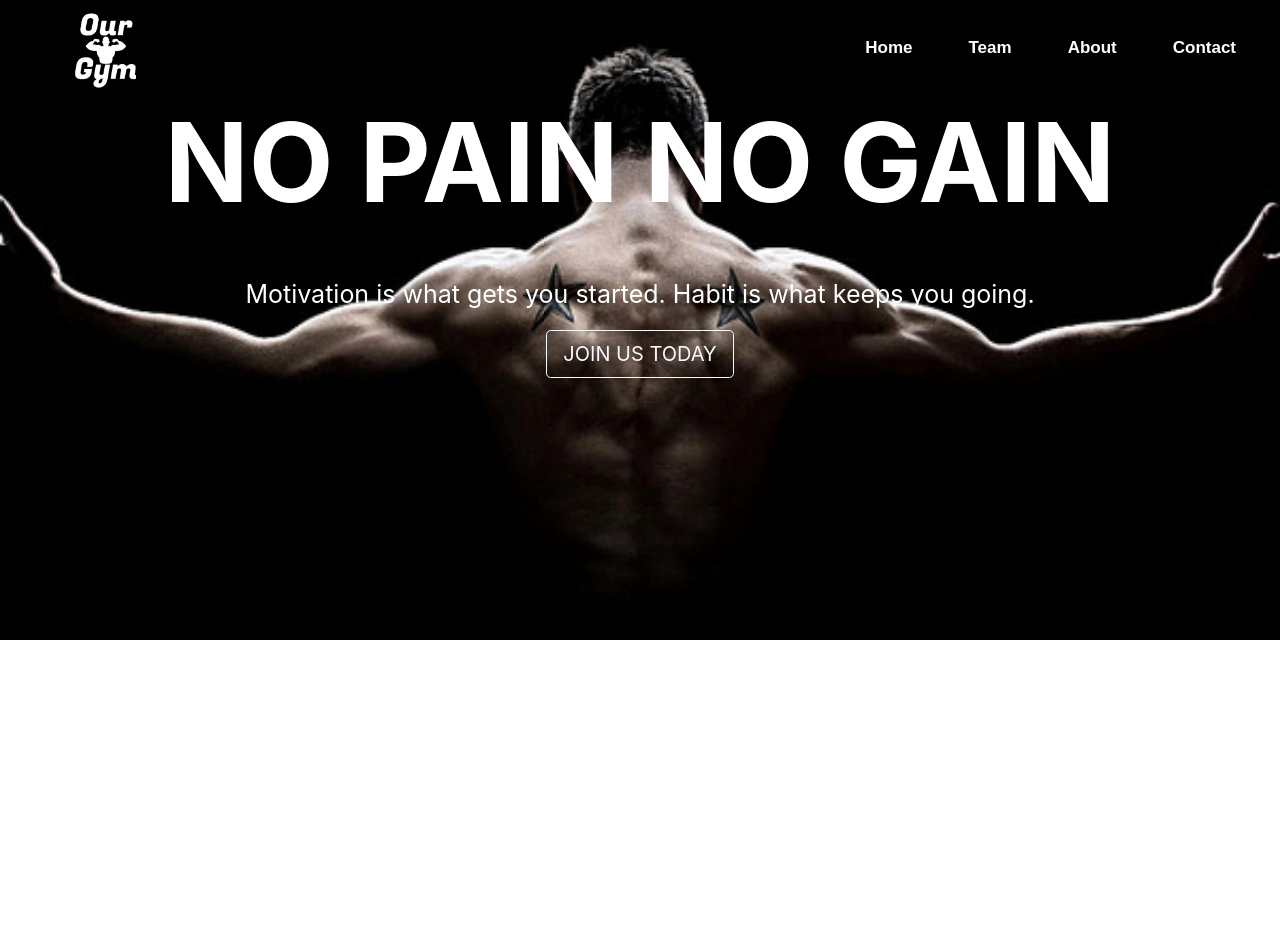
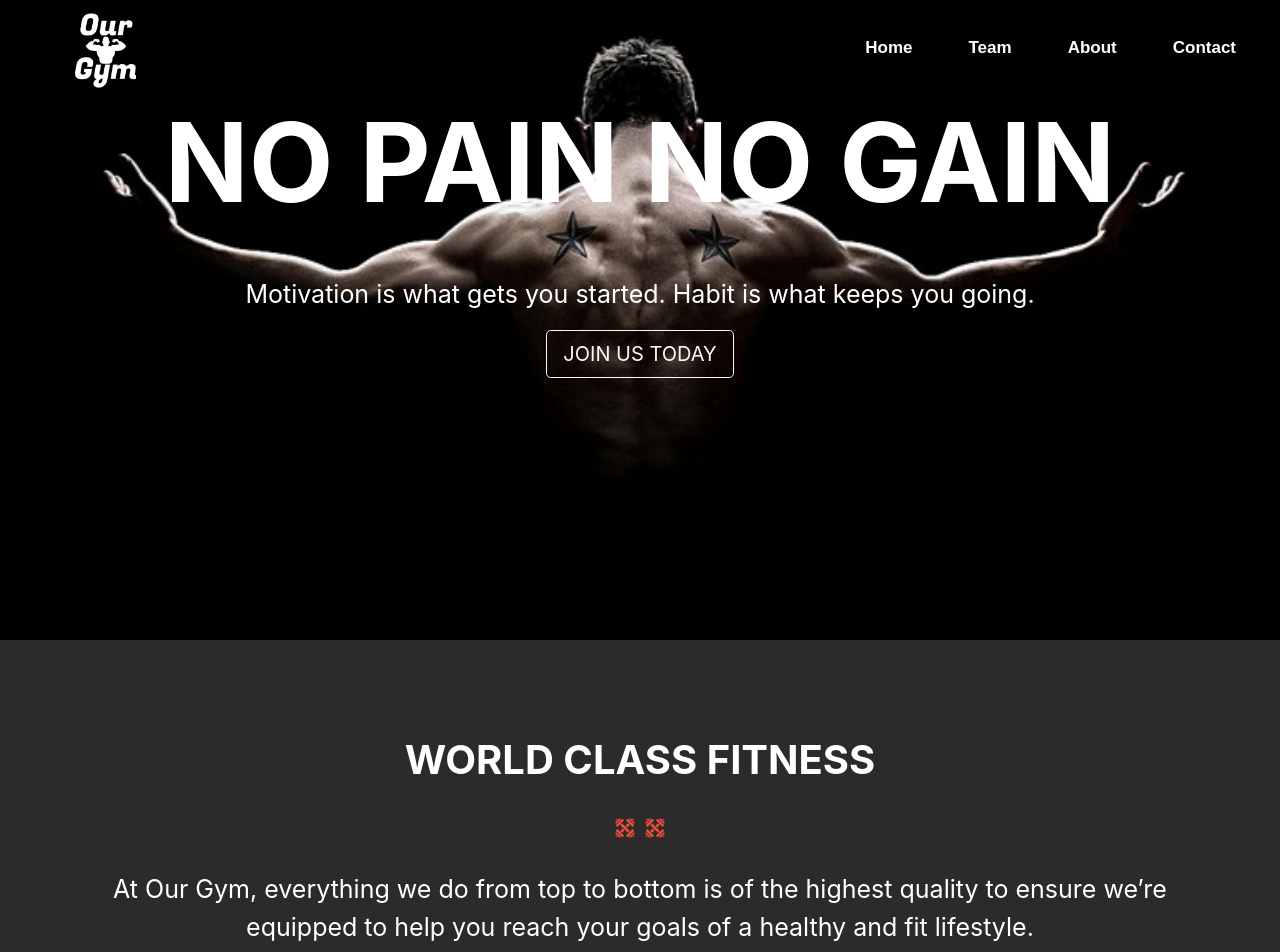
Before and after one commit to Asare12/MyReactApp, a React (Create React App) app: page / in a window 1280 px wide. Shown: the top 952 px of the page. Before the commit the page ends 800 px from the top, so only its background shows below. Built offline with nearby package versions, Linux system fonts and the light colour scheme.

Commit message:
Added about section

```diff
--- a/src/App.css
+++ b/src/App.css
@@ -24,6 +24,23 @@
 .App-link {
   color: #61dafb;
 }
+.about{
+  background-color: #2b2b2b;
+  height: 30em;
+}
+
+hr.divider-xx{
+  border: 0;
+  height: 55px;
+  background: url(./images/divider-xx.png) center no-repeat;
+  background-size: 50px;
+}
+hr.divider-x{
+  border: 0;
+  height: 25px;
+  background: url(./images/divider-x.png) center no-repeat;
+  background-size: 15px;
+}
 
 @keyframes App-logo-spin {
   from {
--- a/src/App.js
+++ b/src/App.js
@@ -2,6 +2,7 @@ import React from "react";
 import "./App.css";
 import MyNavbar from "./components/navbar";
 import TopContent from "./components/top-content";
+import About from "./components/about";
 
 function App() {
   return (
@@ -10,20 +11,9 @@ function App() {
         <MyNavbar />
         <TopContent />
       </header>
-      {/* <header className="App-header">
-        <img src={logo} className="App-logo" alt="logo" />
-        <p>
-          Edit <code>src/App.js</code> and save to reload.
-        </p>
-        <a
-          className="App-link"
-          href="https://reactjs.org"
-          target="_blank"
-          rel="noopener noreferrer"
-        >
-          Learn React
-        </a>
-      </header> */}
+      <div className="about">
+        <About />
+      </div>
     </div>
   );
 }
--- a/src/components/about.js
+++ b/src/components/about.js
@@ -0,0 +1,29 @@
+import React from "react";
+import Container from "react-bootstrap/Container";
+import Row from "react-bootstrap/Row";
+import Col from "react-bootstrap/Col";
+
+export default class About extends React.Component {
+  render() {
+    return (
+      <Container>
+        <Row>
+          <Col md="12" className="mt-5">
+            <h1
+              className="mt-5"
+              style={{ fontSize: "40px", fontWeight: "bold" }}
+            >
+              WORLD CLASS FITNESS
+            </h1>
+            <hr className="divider-xx" />
+            <p style={{ fontSize: "25px" }}>
+              At Our Gym, everything we do from top to bottom is of the highest
+              quality to ensure we’re equipped to help you reach your goals of a
+              healthy and fit lifestyle.
+            </p>
+          </Col>
+        </Row>
+      </Container>
+    );
+  }
+}
```
